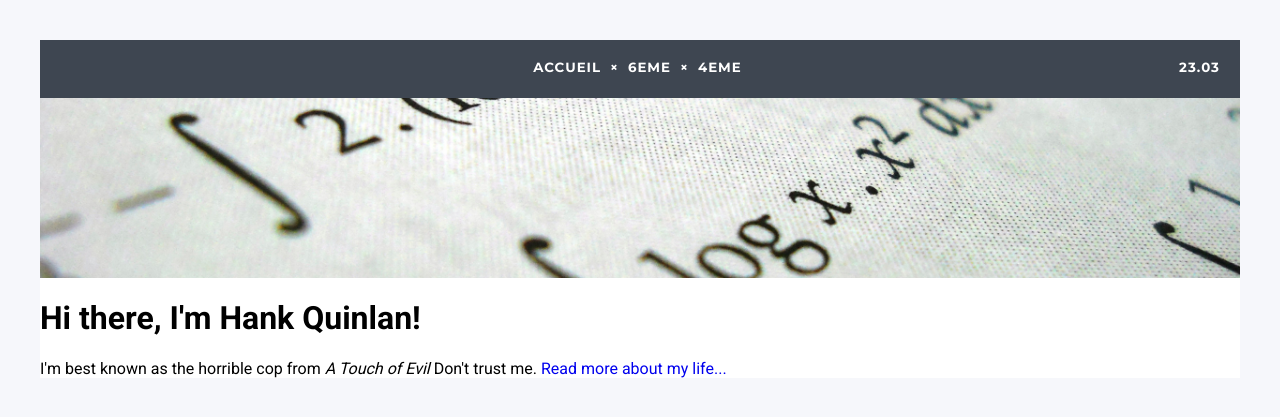
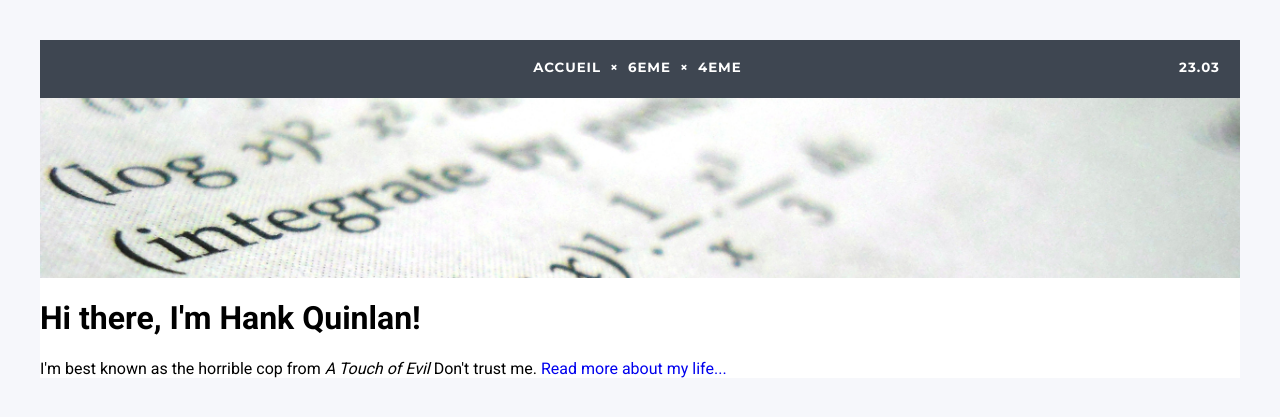
Before and after one commit to DangSinslay/DangSinslay.github.io, a Jekyll site: the page built from index.html, in a window 1280 px wide. Shown: the top 417 px of the page. Built offline with Jekyll 4.4.1, drawn with Linux system fonts in a browser that asks for light colours.

Commit message:
Update main.css

```diff
--- a/css/main.css
+++ b/css/main.css
@@ -69,7 +69,7 @@ nav ul li a {
 }
 
 .banner {
-	background: no-repeat url("/css/image/banner1.png") 11% center !important;
+	background: no-repeat url("/css/image/banner1.png") center 11% !important;
 	background-size: cover !important;
 	width: 100%;
 	height: 180px;
```
